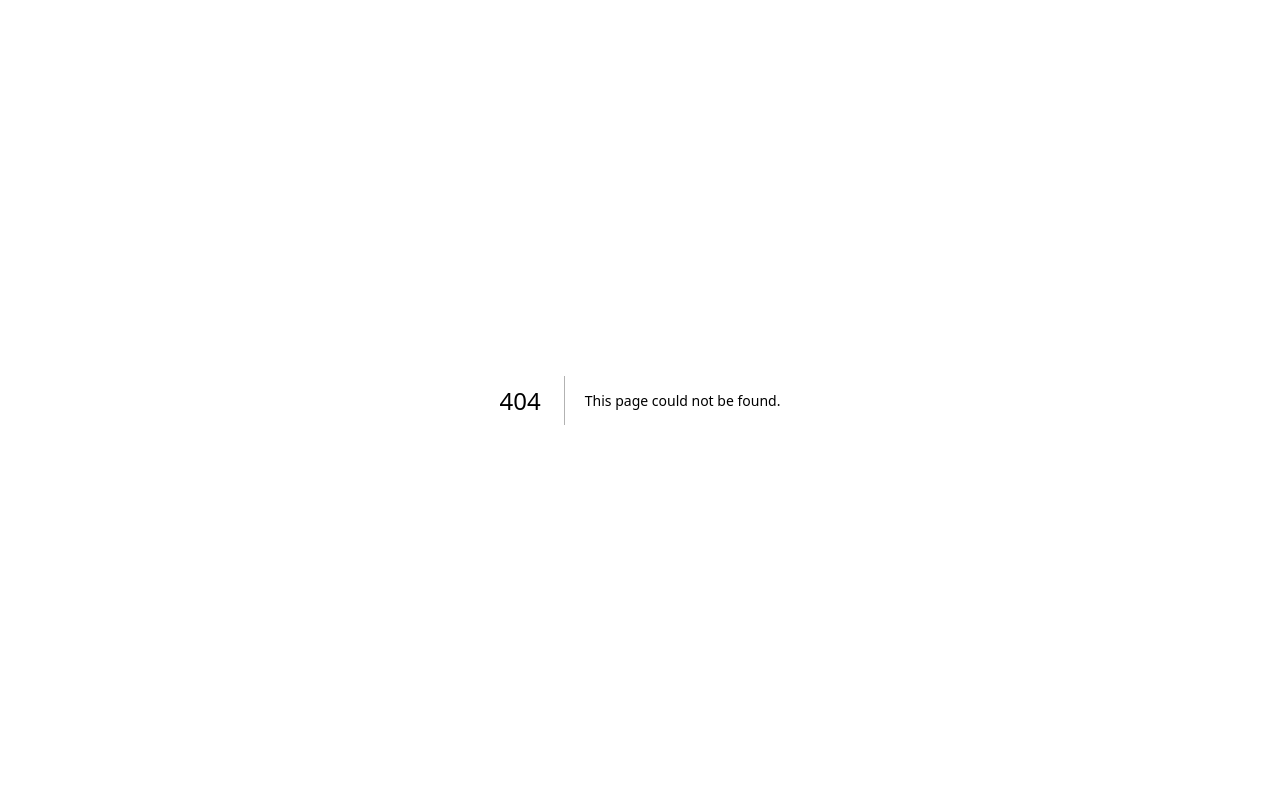
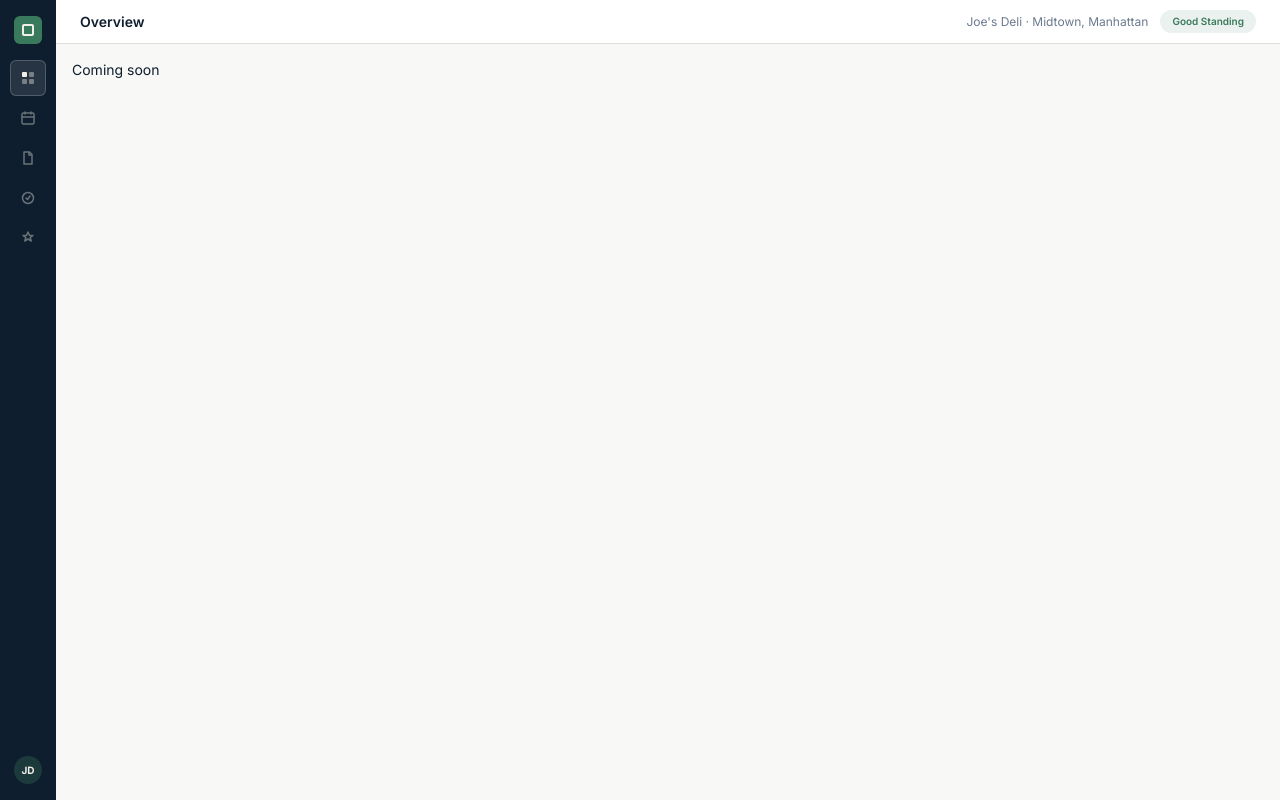
Before and after one commit to Ruelkey123/BureauAI, a Next.js app: page /dashboard in a window 1280 px wide. Before the commit this address had no page. Built offline with nearby package versions, Linux system fonts and the light colour scheme.

Commit message:
feat: add dashboard shell with sidebar, top bar, and tab routing

```diff
--- /dev/null
+++ b/app/dashboard/_components/Audit.tsx
@@ -0,0 +1,3 @@
+export default function Audit() {
+  return <div className="p-4 text-navy text-sm">Coming soon</div>
+}
--- /dev/null
+++ b/app/dashboard/_components/Deadlines.tsx
@@ -0,0 +1,3 @@
+export default function Deadlines() {
+  return <div className="p-4 text-navy text-sm">Coming soon</div>
+}
--- /dev/null
+++ b/app/dashboard/_components/Documents.tsx
@@ -0,0 +1,3 @@
+export default function Documents() {
+  return <div className="p-4 text-navy text-sm">Coming soon</div>
+}
--- /dev/null
+++ b/app/dashboard/_components/Incentives.tsx
@@ -0,0 +1,3 @@
+export default function Incentives() {
+  return <div className="p-4 text-navy text-sm">Coming soon</div>
+}
--- /dev/null
+++ b/app/dashboard/_components/Overview.tsx
@@ -0,0 +1,3 @@
+export default function Overview() {
+  return <div className="p-4 text-navy text-sm">Coming soon</div>
+}
--- /dev/null
+++ b/app/dashboard/_components/Sidebar.tsx
@@ -0,0 +1,89 @@
+'use client'
+
+type Tab = 'overview' | 'deadlines' | 'documents' | 'audit' | 'incentives'
+
+interface SidebarProps {
+  tab: Tab
+  setTab: (tab: Tab) => void
+}
+
+const navItems: { id: Tab; label: string; icon: React.ReactNode }[] = [
+  {
+    id: 'overview',
+    label: 'Overview',
+    icon: (
+      <svg width="16" height="16" viewBox="0 0 16 16" fill="none">
+        <rect x="2" y="2" width="5" height="5" rx="1" fill="currentColor" />
+        <rect x="9" y="2" width="5" height="5" rx="1" fill="currentColor" opacity="0.4" />
+        <rect x="2" y="9" width="5" height="5" rx="1" fill="currentColor" opacity="0.4" />
+        <rect x="9" y="9" width="5" height="5" rx="1" fill="currentColor" opacity="0.4" />
+      </svg>
+    ),
+  },
+  {
+    id: 'deadlines',
+    label: 'Deadlines',
+    icon: (
+      <svg width="16" height="16" viewBox="0 0 16 16" fill="none">
+        <rect x="2" y="3" width="12" height="11" rx="1.5" stroke="currentColor" strokeWidth="1.5" />
+        <path d="M5 2v2M11 2v2M2 7h12" stroke="currentColor" strokeWidth="1.5" strokeLinecap="round" />
+      </svg>
+    ),
+  },
+  {
+    id: 'documents',
+    label: 'Documents',
+    icon: (
+      <svg width="16" height="16" viewBox="0 0 16 16" fill="none">
+        <path d="M4 2h5.5L12 4.5V14H4V2z" stroke="currentColor" strokeWidth="1.5" strokeLinejoin="round" />
+        <path d="M9 2v3h3" stroke="currentColor" strokeWidth="1.5" />
+      </svg>
+    ),
+  },
+  {
+    id: 'audit',
+    label: 'AI Audit',
+    icon: (
+      <svg width="16" height="16" viewBox="0 0 16 16" fill="none">
+        <circle cx="8" cy="8" r="5.5" stroke="currentColor" strokeWidth="1.5" />
+        <path d="M6 8l1.5 1.5L10 6" stroke="currentColor" strokeWidth="1.5" strokeLinecap="round" strokeLinejoin="round" />
+      </svg>
+    ),
+  },
+  {
+    id: 'incentives',
+    label: 'Incentives',
+    icon: (
+      <svg width="16" height="16" viewBox="0 0 16 16" fill="none">
+        <path d="M8 2l1.5 3.5H13l-2.8 2 1 3.5L8 9l-3.2 2 1-3.5L3 5.5h3.5L8 2z" stroke="currentColor" strokeWidth="1.5" strokeLinejoin="round" />
+      </svg>
+    ),
+  },
+]
+
+export default function Sidebar({ tab, setTab }: SidebarProps) {
+  return (
+    <aside className="w-14 bg-navy flex flex-col items-center py-4 gap-1 flex-shrink-0">
+      <div className="w-7 h-7 bg-green rounded-md flex items-center justify-center mb-3">
+        <div className="w-3 h-3 border-2 border-cream rounded-sm" />
+      </div>
+      {navItems.map(({ id, label, icon }) => (
+        <button
+          key={id}
+          onClick={() => setTab(id)}
+          title={label}
+          className={`w-9 h-9 rounded-md flex items-center justify-center transition-colors text-cream ${
+            tab === id
+              ? 'bg-white/10 border border-white/20'
+              : 'opacity-40 hover:opacity-70'
+          }`}
+        >
+          {icon}
+        </button>
+      ))}
+      <div className="mt-auto w-7 h-7 rounded-full bg-green/30 flex items-center justify-center text-cream text-[10px] font-bold">
+        JD
+      </div>
+    </aside>
+  )
+}
--- /dev/null
+++ b/app/dashboard/page.tsx
@@ -0,0 +1,47 @@
+'use client'
+
+import { useState } from 'react'
+import Sidebar from './_components/Sidebar'
+import Overview from './_components/Overview'
+import Deadlines from './_components/Deadlines'
+import Documents from './_components/Documents'
+import Audit from './_components/Audit'
+import Incentives from './_components/Incentives'
+
+type Tab = 'overview' | 'deadlines' | 'documents' | 'audit' | 'incentives'
+
+const PAGE_TITLES: Record<Tab, string> = {
+  overview: 'Overview',
+  deadlines: 'Deadlines',
+  documents: 'Documents',
+  audit: 'AI Audit',
+  incentives: 'Incentives & Tax Credits',
+}
+
+export default function DashboardPage() {
+  const [tab, setTab] = useState<Tab>('overview')
+
+  return (
+    <div className="flex h-screen overflow-hidden bg-[#f8f8f6]">
+      <Sidebar tab={tab} setTab={setTab} />
+      <div className="flex-1 flex flex-col overflow-hidden">
+        <div className="bg-white border-b border-bureau-border px-6 h-11 flex items-center justify-between flex-shrink-0">
+          <span className="font-semibold text-navy text-sm">{PAGE_TITLES[tab]}</span>
+          <div className="flex items-center gap-3">
+            <span className="text-bureau-muted text-xs">Joe&apos;s Deli · Midtown, Manhattan</span>
+            <span className="bg-green/10 text-green text-[10px] font-semibold px-3 py-1 rounded-full">
+              Good Standing
+            </span>
+          </div>
+        </div>
+        <div className="flex-1 overflow-auto">
+          {tab === 'overview' && <Overview />}
+          {tab === 'deadlines' && <Deadlines />}
+          {tab === 'documents' && <Documents />}
+          {tab === 'audit' && <Audit />}
+          {tab === 'incentives' && <Incentives />}
+        </div>
+      </div>
+    </div>
+  )
+}
```
